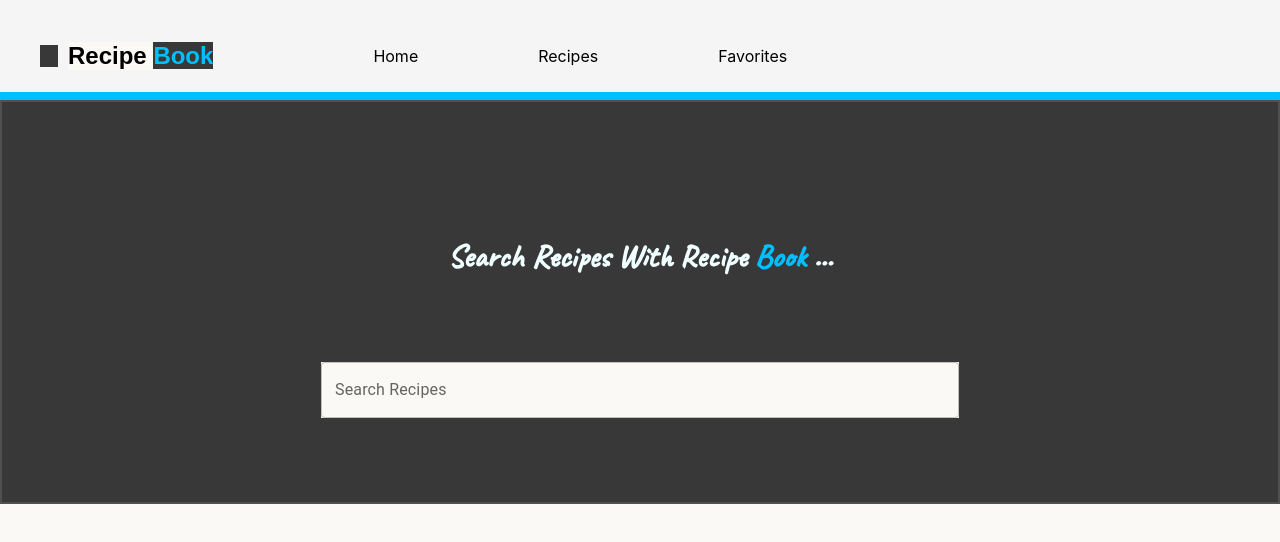
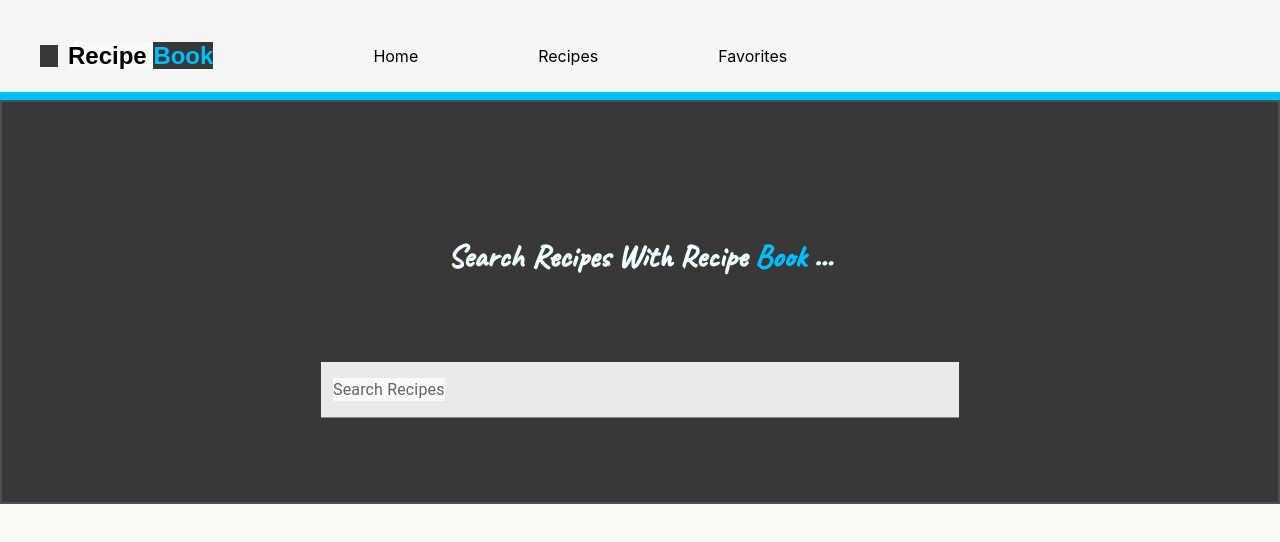
Before and after one commit to dselmer/recipe-book, a React (Create React App) app: page / in a window 1280 px wide. Shown: the top 542 px of the page. Built offline with nearby package versions, Linux system fonts and the light colour scheme; some icons are missing.

Commit message:
made some more adjustments to css on navbar and search bar components adjustment 1

```diff
--- a/src/components/SearchBar.js
+++ b/src/components/SearchBar.js
@@ -2,6 +2,7 @@ import { Autocomplete } from "@mui/material";
 import Stack from '@mui/material/Stack';
 import Button from '@mui/material/Button';
 import TextField from "@mui/material/TextField";
+import { PiSelectionBackground } from "react-icons/pi";
 function SearchBar() {
   return (
     <>
@@ -11,8 +12,8 @@ function SearchBar() {
         <TextField
           id="standard-basic"
           label="Search Recipes"
-          variant="outlined"
-          sx={{ width: "100%", Autocomplete:'disabled'}}
+          variant="filled"
+          sx={{ width: "100%", Autocomplete:'disabled' ,Backgroundcolor: ' #f5f5f5' }}
         />
 
       </div>
```
